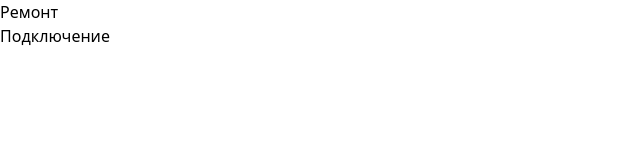
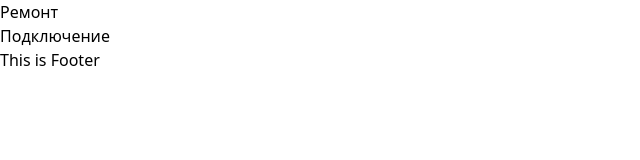
Before and after one commit to OmurbekArykbaev/template-generator, a React (Vite) app: page / in a window 1280 px wide. Shown: the top 160 px of the page, without its empty margins (0-640 px from the left). Built offline with nearby package versions, Linux system fonts and the light colour scheme.

Commit message:
add footer

```diff
--- a/src/App.tsx
+++ b/src/App.tsx
@@ -1,10 +1,10 @@
-import { useState } from "react"
-import Header from "./layout/header/Header"
+import { Footer, Header } from './layout'
 
 function App() {
   return (
     <div className="App">
       <Header />
+      <Footer />
     </div>
   )
 }
--- /dev/null
+++ b/src/layout/footer/Footer.tsx
@@ -0,0 +1,7 @@
+import styles from "./Footer.module.css"
+
+const Footer = () => {
+  return <footer>This is Footer</footer>
+}
+
+export default Footer
--- a/src/layout/index.ts
+++ b/src/layout/index.ts
@@ -1 +1,7 @@
+// export * from "./header/Header"
+// export * from "./footer/Footer"
+
 import Header from "./header/Header"
+import Footer from "./footer/Footer"
+
+export { Header, Footer }
```
Also changed, not shown: src/layout/footer/Footer.module.css (added).
